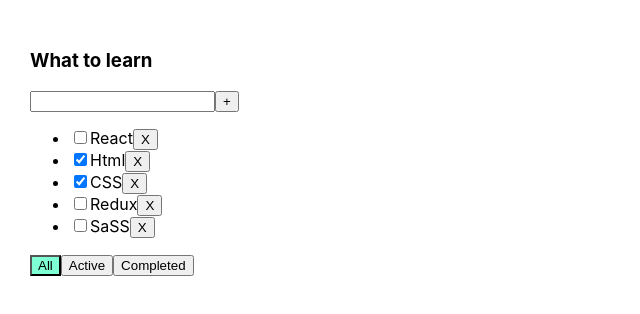
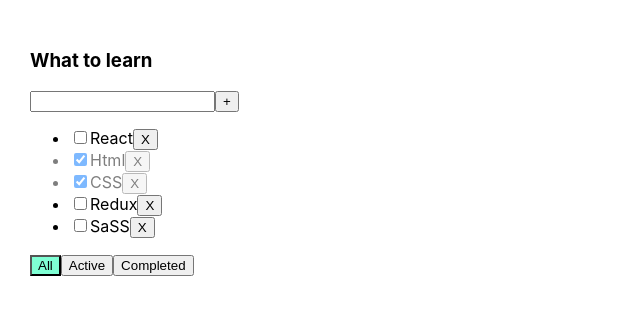
Before and after one commit to Berenas54/ToDoList, a React (Create React App) app: page / in a window 1280 px wide. Shown: the top 314 px of the page, without its empty margins (0-640 px from the left). Built offline with nearby package versions, Linux system fonts and the light colour scheme.

Commit message:
fix visual complete tasks

```diff
--- a/src/App.css
+++ b/src/App.css
@@ -16,3 +16,6 @@
 .active-filter {
   background-color: aquamarine;
 }
+.is-done {
+  opacity: 0.5;
+}
--- a/src/TodoList.tsx
+++ b/src/TodoList.tsx
@@ -40,7 +40,8 @@
             </div>
             <ul> {
                 props.tasks.map(task =>
-                    <li key={task.id}>
+                    <li className={task.isDone ? "is-done": ""} key={task.id}>
+
                         <input onChange={(e) => {
                             props.changeTaskStatus(task.id, e.currentTarget.checked)
                         }} type="checkbox" checked={task.isDone}/>
```
